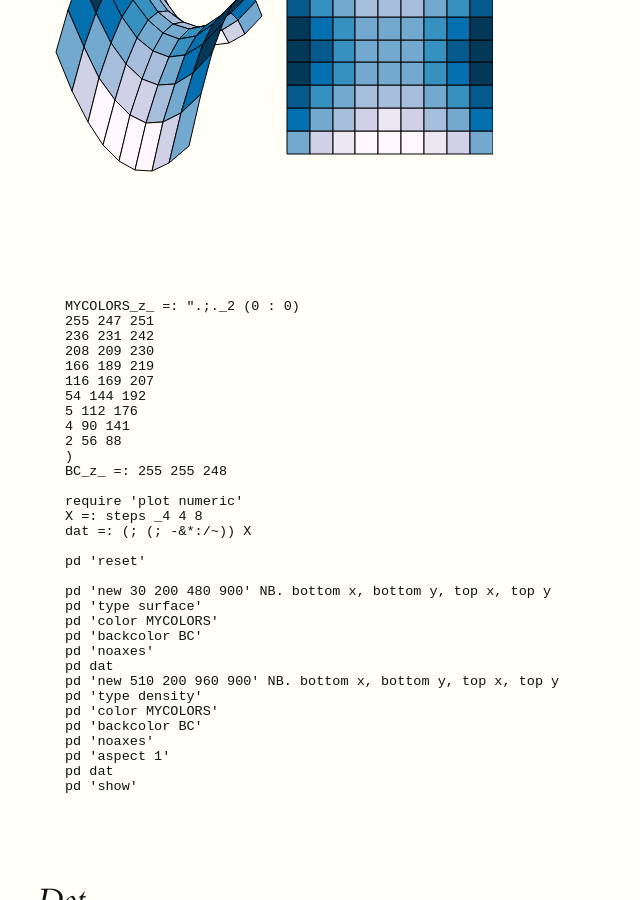
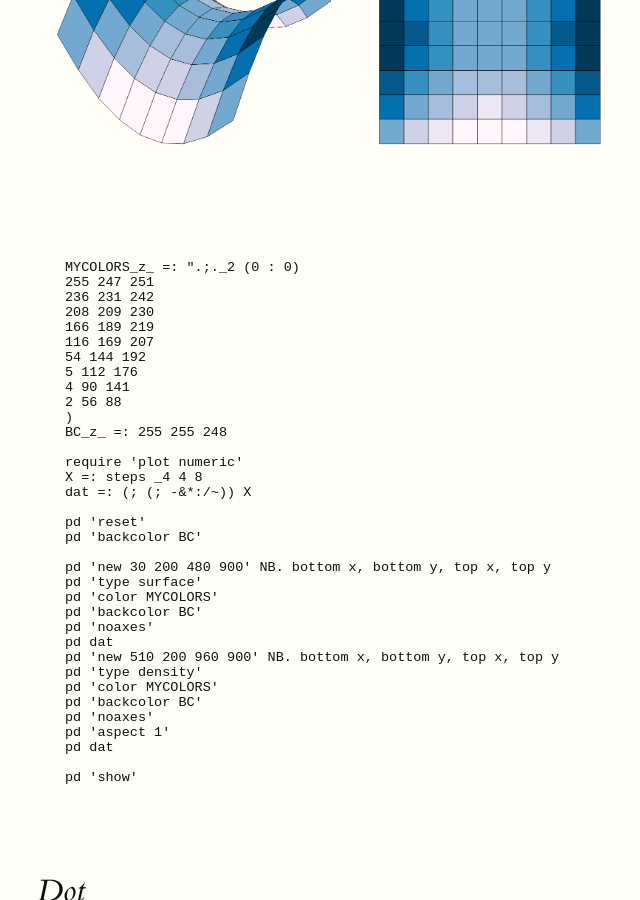
Before and after one commit to toolofthought/toolofthought.github.io, a Jekyll site: the page built from _posts/jlang/plot/2017-03-16-types.html, in a window 1280 px wide and 900 px high, scrolled down 5863 px. Shown: the whole window, without its empty margins (123-763 px from the left). Built offline with Jekyll 4.4.1, drawn with Linux system fonts in a browser that asks for light colours; formulas are drawn with MathJax 3.

Commit message:
surface-density.png 수정

```diff
--- a/_posts/jlang/plot/2017-03-16-types.html
+++ b/_posts/jlang/plot/2017-03-16-types.html
@@ -300,6 +300,7 @@
 dat =: (; (; -&*:/~)) X
 
 pd 'reset'
+pd 'backcolor BC'
 
 pd 'new 30 200 480 900' NB. bottom x, bottom y, top x, top y
 pd 'type surface'
@@ -314,6 +315,7 @@
 pd 'noaxes'
 pd 'aspect 1'
 pd dat
+
 pd 'show'
 	</pre>
 </section>
```
Also changed, not shown: assets/img/jlang/plot/surface-density.png.
